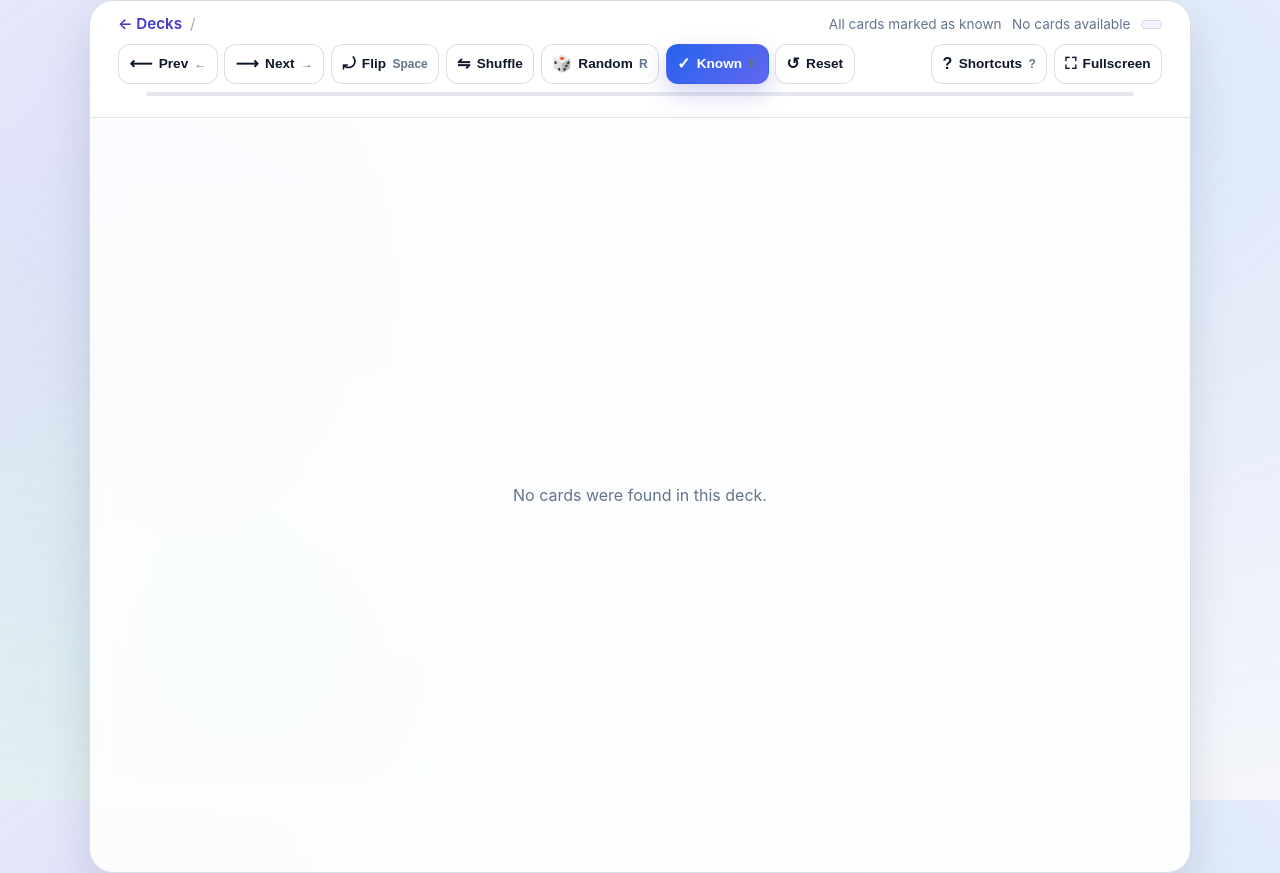
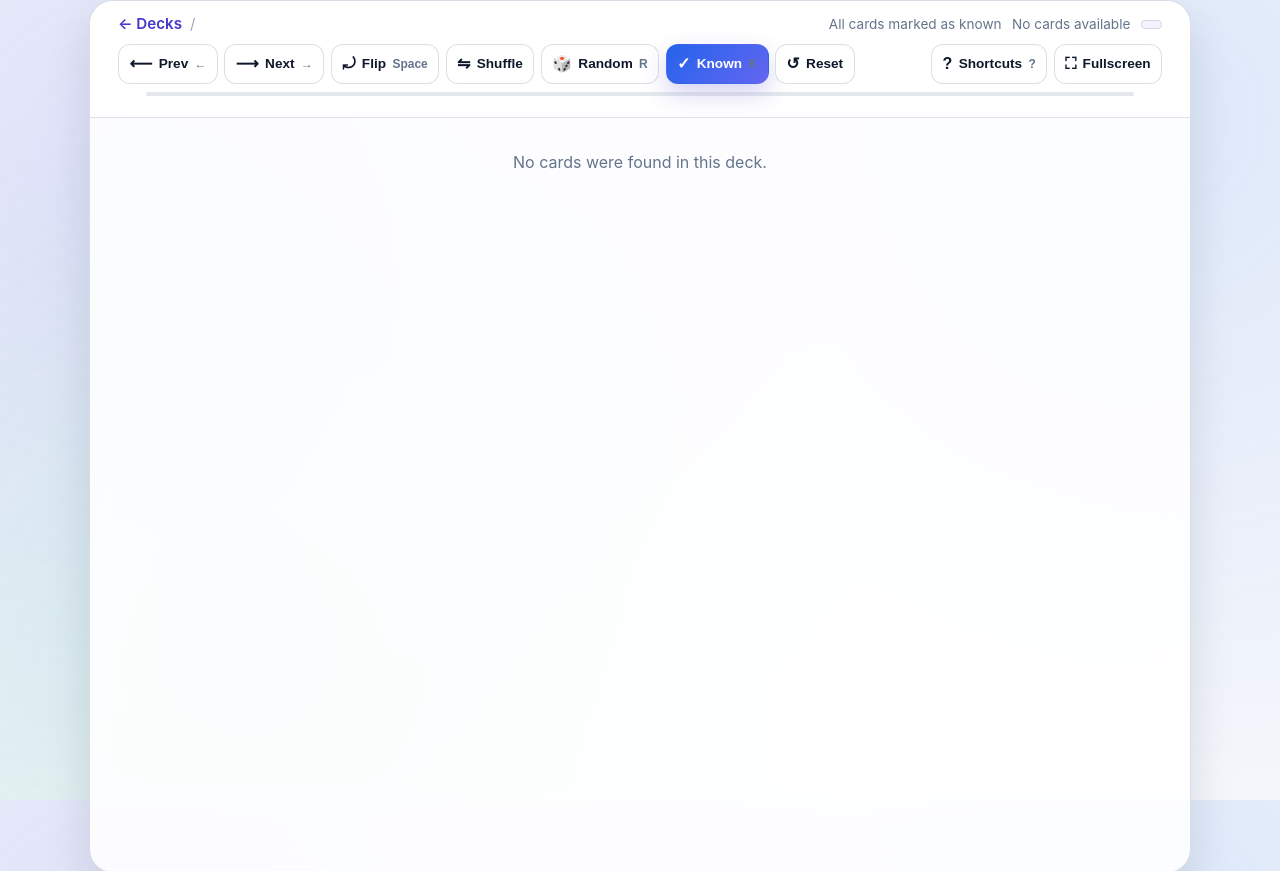
Before and after one commit to mbolaris/anki, a Flask app: template anki_viewer/templates/deck.html in a window 1280 px wide. Run offline with Flask 3, Linux system fonts and the light colour scheme; the template is opened without the code that fills it, so the values that code supplies are empty.

Commit message:
Adjust deck viewer layout to keep first card visible

```diff
--- a/anki_viewer/static/deck.js
+++ b/anki_viewer/static/deck.js
@@ -100,7 +100,6 @@
     const progressLabel = viewer.querySelector('[data-role="progress-percent"]');
     const progressBar = viewer.querySelector(".progress-bar");
     const progressBarInner = viewer.querySelector(".progress-bar__inner");
-    const knownCountEl = viewer.querySelector('[data-role="known-count"]');
     const emptyState = viewer.querySelector('[data-role="empty-state"]');
     const helpToggleButton = viewer.querySelector('[data-action="toggle-help"]');
     const helpOverlay = document.querySelector('[data-role="shortcut-overlay"]');
@@ -506,20 +505,6 @@
       }
     }
 
-    function updateKnownCount() {
-      if (!knownCountEl) {
-        return;
-      }
-      const count = knownSet.size;
-      if (count === 0) {
-        knownCountEl.textContent = "No cards marked as known";
-      } else if (count === 1) {
-        knownCountEl.textContent = "1 card marked as known";
-      } else {
-        knownCountEl.textContent = `${count} cards marked as known`;
-      }
-    }
-
     function updateProgress() {
       if (!progressBar || !progressBarInner || !progressLabel) {
         return;
@@ -742,7 +727,6 @@
         resetClozeForCard(card);
       }
       activeCardIds = activeCardIds.filter((id) => id !== cardId);
-      updateKnownCount();
       if (activeCardIds.length === 0) {
         showCardByIndex(0);
         return;
@@ -762,7 +746,6 @@
         resetClozeForCard(card);
       });
       updateProgress();
-      updateKnownCount();
       isShuffled = false;
       updateShuffleButton();
       rebuildActiveCardIds();
@@ -974,7 +957,6 @@
 
     // Initialize the UI
     updateProgress();
-    updateKnownCount();
     showCardByIndex(currentIndex);
   });
 })();
--- a/anki_viewer/static/style.css
+++ b/anki_viewer/static/style.css
@@ -67,6 +67,10 @@ body {
   color: var(--fg);
 }
 
+body.viewer-page {
+  overflow: hidden;
+}
+
 a {
   color: inherit;
 }
@@ -106,6 +110,7 @@ a {
   box-sizing: border-box;
   gap: 0;
   background: none;
+  overflow: hidden;
 }
 
 .deck-list ul {
@@ -289,18 +294,18 @@ a {
 
 .viewer__content {
   min-height: calc(100dvh - var(--site-header-height, 0px) - var(--viewer-toolbar-height));
+  height: 100%;
   overflow: auto;
-  height: 100%;
-  display: flex;
+  display: block;
+  padding: 0;
 }
 
 .viewer__stage {
   min-height: calc(100dvh - var(--site-header-height, 0px) - var(--viewer-toolbar-height));
   height: 100%;
   display: flex;
-  align-items: center;
-  justify-content: center;
-  padding: clamp(1rem, 3vw, 1.5rem);
+  flex-direction: column;
+  padding: clamp(0.5rem, 2vw, 1rem) clamp(1rem, 3vw, 1.5rem);
   box-sizing: border-box;
   width: 100%;
 }
@@ -462,9 +467,10 @@ a {
 .card-stage {
   position: relative;
   display: grid;
-  place-items: center;
+  justify-items: center;
+  align-items: start;
   width: 100%;
-  margin: 0 auto;
+  margin: auto auto;
 }
 
 .card-stage .empty-state {
--- a/anki_viewer/templates/base.html
+++ b/anki_viewer/templates/base.html
@@ -6,7 +6,7 @@
     <title>{% block title %}Anki Deck Viewer{% endblock %}</title>
     <link rel="stylesheet" href="{{ url_for('static', filename='style.css') }}">
   </head>
-  <body>
+  <body{% block body_attrs %}{% endblock %}>
     {% block site_header %}
       <header class="site-header">
         <h1><a href="{{ url_for('index') }}">Anki Deck Viewer</a></h1>
--- a/anki_viewer/templates/deck.html
+++ b/anki_viewer/templates/deck.html
@@ -1,6 +1,7 @@
 {% extends "base.html" %}
 {% import "card.html" as card_templates %}
 {% block title %}{{ deck.name }} · Anki Deck Viewer{% endblock %}
+{% block body_attrs %} class="viewer-page"{% endblock %}
 {% block main_class %}viewer{% endblock %}
 {% block site_header %}{% endblock %}
 {% block site_footer %}{% endblock %}
```
